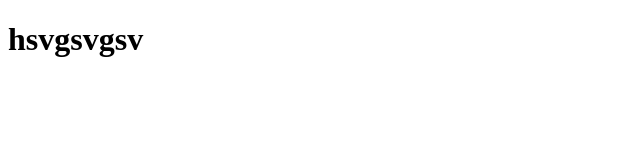
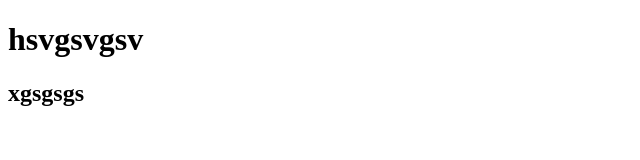
Before and after one commit to MalimUmair/repo, a plain HTML site: page index.html in a window 1280 px wide. Shown: the whole page, without its empty margins (0-640 px from the left). Drawn offline with Linux system fonts and the light colour scheme.

Commit message:
added h2

```diff
--- a/index.html
+++ b/index.html
@@ -7,5 +7,6 @@
 </head>
 <body>
     <h1>hsvgsvgsv</h1>
+    <h2>xgsgsgs</h2>
 </body>
 </html>
```
